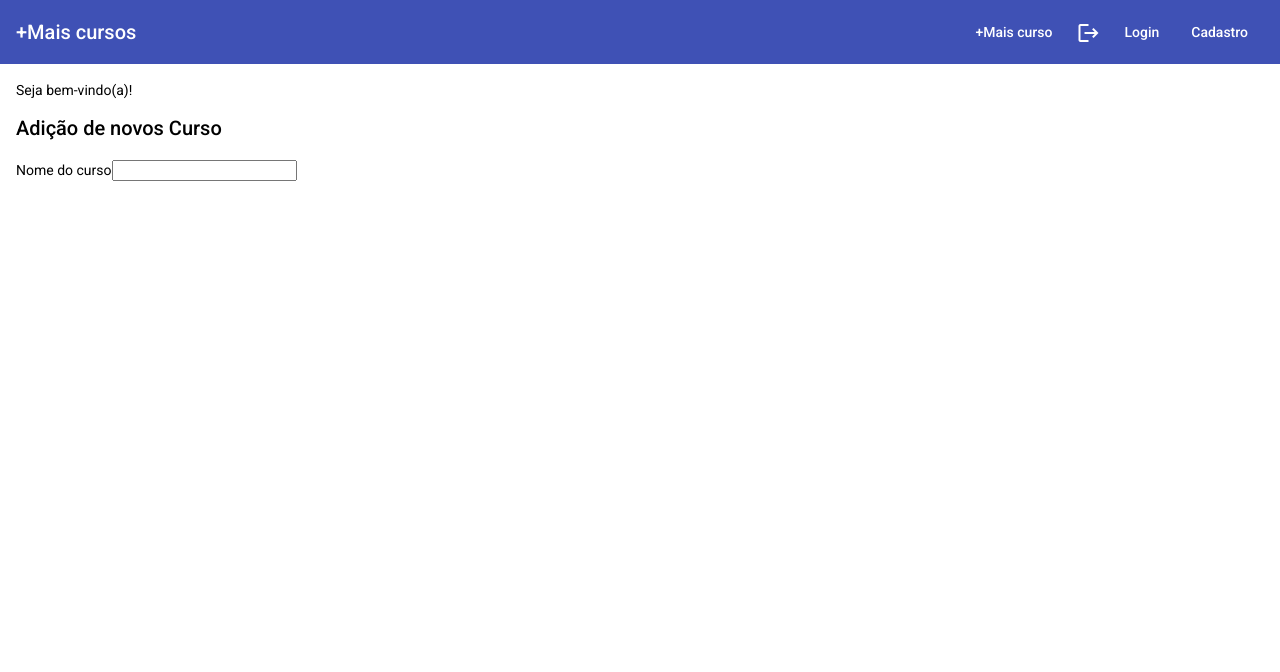
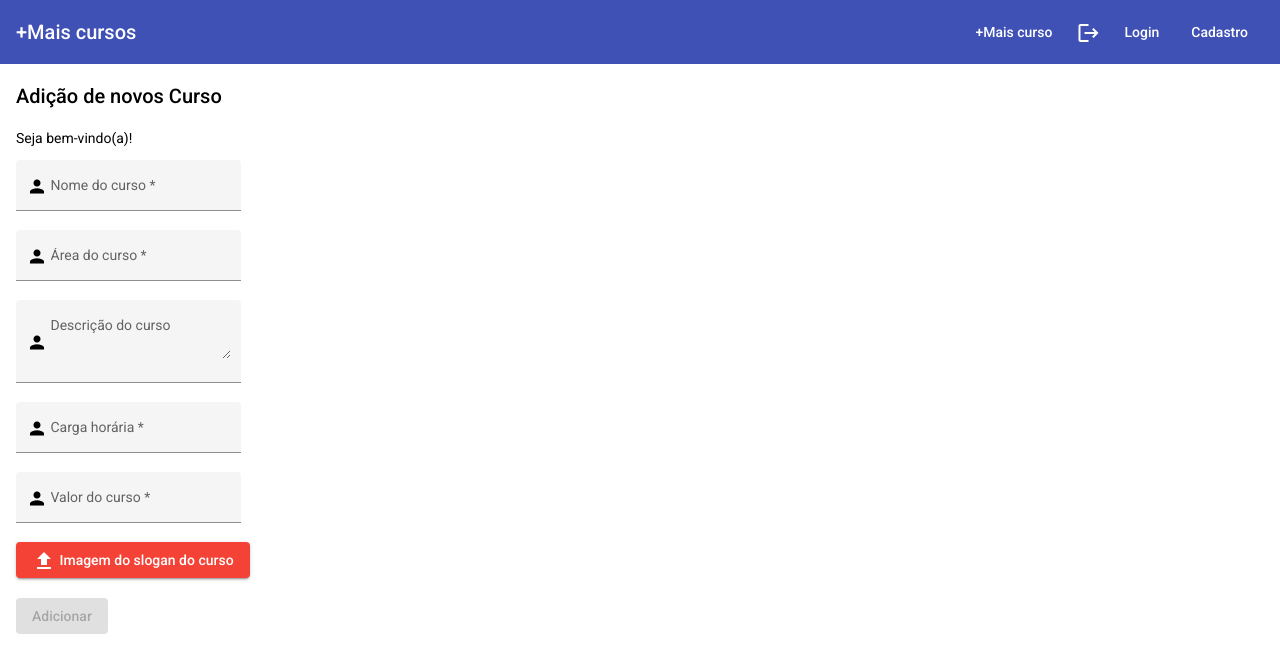
Before and after one commit to alexandre21ssouza/feedback, an Angular app: page /cursoadd in a window 1280 px wide. Shown: the top 672 px of the page. Built offline with nearby package versions, Linux system fonts and the light colour scheme.

Commit message:
curso add completo

```diff
--- a/package.json
+++ b/package.json
@@ -20,6 +20,8 @@
     "@angular/platform-browser": "^14.0.0",
     "@angular/platform-browser-dynamic": "^14.0.0",
     "@angular/router": "^14.0.0",
+    "@ngneat/hot-toast": "^4.1.0",
+    "@ngneat/overview": "^3.0.0",
     "angular-material": "^1.2.5",
     "bootstrap": "^3.3.7",
     "rxjs": "~7.5.0",
--- a/src/app/app.module.ts
+++ b/src/app/app.module.ts
@@ -7,6 +7,7 @@ import { CoreModule } from './core/core.module';
 import { BrowserAnimationsModule } from '@angular/platform-browser/animations';
 import { AuthModule } from './auth/auth.module';
 import { CursosModule } from './cursos/cursos.module';
+
 
 
 
@@ -26,6 +27,7 @@ import { CursosModule } from './cursos/cursos.module';
     AuthModule,
     CursosModule,
 
+
   ],
   providers: [],
   bootstrap: [AppComponent]
--- a/src/app/core/models/cursos.ts
+++ b/src/app/core/models/cursos.ts
@@ -1,9 +1,9 @@
 export interface Curso {
-    imagem: string;
+
     nomeDoCurso: string;
     area: string;
     descrição: string;
-    categoria: string;
     cargaHoraria: string;
-    preço: number;
+    valor: number;
+    imagem: string;
 }
--- a/src/app/cursos/components/curso-add/curso-add/curso-add.component.html
+++ b/src/app/cursos/components/curso-add/curso-add/curso-add.component.html
@@ -1,17 +1,65 @@
 <div class="container d-flex justify-content-center">
     <div class="form-wrapper p-5 m-5 shadow rounded">
-<form [formGroup]="novoCurso" (ngSubmit)="onSubmit()" class="d-flex flex-column align-items-center">
-    <p>Seja bem-vindo(a)!</p>
-    <h2>Adição de novos Curso</h2>
+        <form [formGroup]="novoCursoForm" (ngSubmit)="onSubmit()" class="d-flex flex-column align-items-center">
+            <h2>Adição de novos Curso</h2>
+            <p>Seja bem-vindo(a)!</p>
+            <mat-form-field class="addCursos-align w-100" appearance="fill">
+                <mat-label>Nome do curso</mat-label>
+                <input matInput placeholder="Nome do curso" formControlName="nomeDoCurso" required>
+                <mat-error *ngIf="novoCursoForm.get('nomeDoCurso')?.errors?.['required']">Campo obrigatório
+                </mat-error>
+                <mat-icon matPrefix>person</mat-icon>
+            </mat-form-field>
 
-    <div class="mb-3">
-        <label for="nome" class="form-label">Nome do curso</label>
-        <input type="text" formControlName="nome" id="nome" class="form-control">
-        <small class="text-danger" *ngIf="nome?.touched && nome?.invalid">
-            <span *ngIf="nome?.hasError('required')" >Curso obrigatório</span>
-        </small>
-    </div>
+            <mat-form-field class="addCursos-align w-100" appearance="fill">
+                <mat-label>Área do curso</mat-label>
+                <input matInput placeholder="Área do curso" formControlName="areaDoCurso" required>
+                <mat-error *ngIf="novoCursoForm.get('areaDoCurso')?.errors?.['required']">Campo obrigatório
+                </mat-error>
+                <mat-icon matPrefix>person</mat-icon>
+            </mat-form-field>
+
+            <mat-form-field class="cursos-align w-100" appearance="fill" >
+                <mat-label>Descrição do curso</mat-label>
+                <textarea matInput></textarea>
+                <input matInput placeholder="Descrição do curso" formControlName="descricaoDoCurso" required>
+                <mat-error *ngIf="novoCursoForm.get('descricaoDoCurso')?.errors?.['required']">Campo obrigatório
+                </mat-error>
+                <mat-icon matPrefix>person</mat-icon>
+            </mat-form-field>
+
+            <mat-form-field class="addCursos-align w-100" appearance="fill">
+                <mat-label>Carga horária</mat-label>
+                <input matInput placeholder="Carga horária" formControlName="cargaHoraria" required>
+                <mat-error *ngIf="novoCursoForm.get('cargaHoraria')?.errors?.['required']">Campo obrigatório
+                </mat-error>
+                <mat-icon matPrefix>person</mat-icon>
+            </mat-form-field>
+
+            <mat-form-field class="addCursos-align w-100" appearance="fill">
+                <mat-label>Valor do curso</mat-label>
+                <input matInput placeholder="Valor do curso" formControlName="valorDoCurso" required>
+                <mat-error *ngIf="novoCursoForm.get('valorDoCurso')?.errors?.['required']">Campo obrigatório
+                </mat-error>
+                <mat-icon matPrefix>person</mat-icon>
+            </mat-form-field>
+
+
+            <button
+            (click)="onImagem()"
+            type="button"
+            mat-raised-button color="warn"
+
+            >
+              <mat-icon>upload</mat-icon>
+              Imagem do slogan do curso</button
+            ><br />
+            <button mat-raised-button color="primary" [disabled]="novoCursoForm">
+              Adicionar
+            </button>
 
 
 
-</form>
+        </form>
+    </div>
+</div>
--- a/src/app/cursos/components/curso-add/curso-add/curso-add.component.ts
+++ b/src/app/cursos/components/curso-add/curso-add/curso-add.component.ts
@@ -10,19 +10,24 @@ export class CursoAddComponent implements OnInit {
 
   constructor( private fb: FormBuilder) { }
 
-  novoCurso = this.fb.group({
-    nome: ['', [Validators.required]],
+  novoCursoForm = this.fb.group({
+    nomeDoCurso: ['', [Validators.required]],
+    areaDoCurso: ['', [Validators.required]],
+    descricaoDoCurso: ['', [Validators.required]],
+    cargaHoraria: ['', [Validators.required]],
+    valorDoCurso: ['', [Validators.required]],
 
 
 
   })
 
-  get nome(){
-    return this.novoCurso.get("nome");
-  }
 
   onSubmit(){
     alert("Curso criado com sucesso!")
+  }
+
+  onImagem(){
+    alert("Imagem adicionada com sucesso!")
   }
 
   ngOnInit(): void {
--- a/src/app/cursos/cursos.module.ts
+++ b/src/app/cursos/cursos.module.ts
@@ -3,6 +3,7 @@ import { CommonModule } from '@angular/common';
 import { CursoListComponent } from './components/curso-list/curso-list/curso-list.component';
 import { CursoAddComponent } from './components/curso-add/curso-add/curso-add.component';
 import { ReactiveFormsModule } from '@angular/forms';
+import { MaterialModule } from '../shared/material.module';
 
 
 
@@ -15,6 +16,7 @@ import { ReactiveFormsModule } from '@angular/forms';
   imports: [
     CommonModule,
     ReactiveFormsModule,
+    MaterialModule,
 
   ]
 })
```
Also changed, not shown: 1 other file (tests, documents, lock files or other folders).
